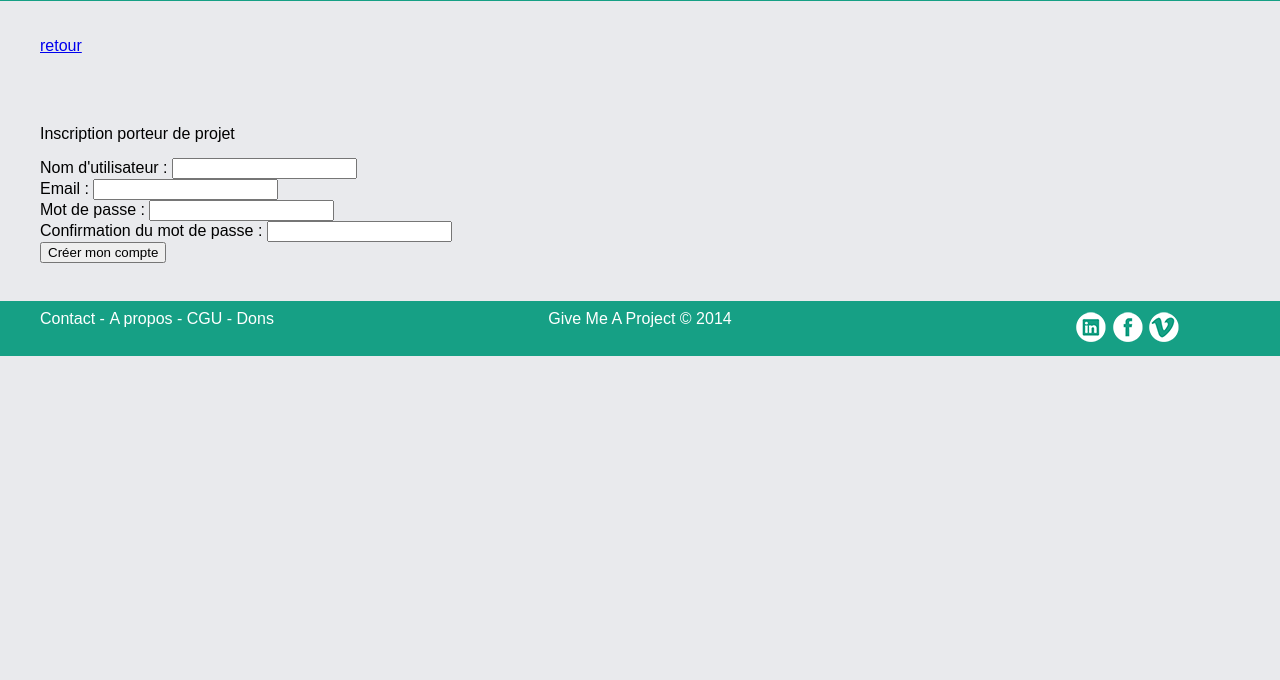
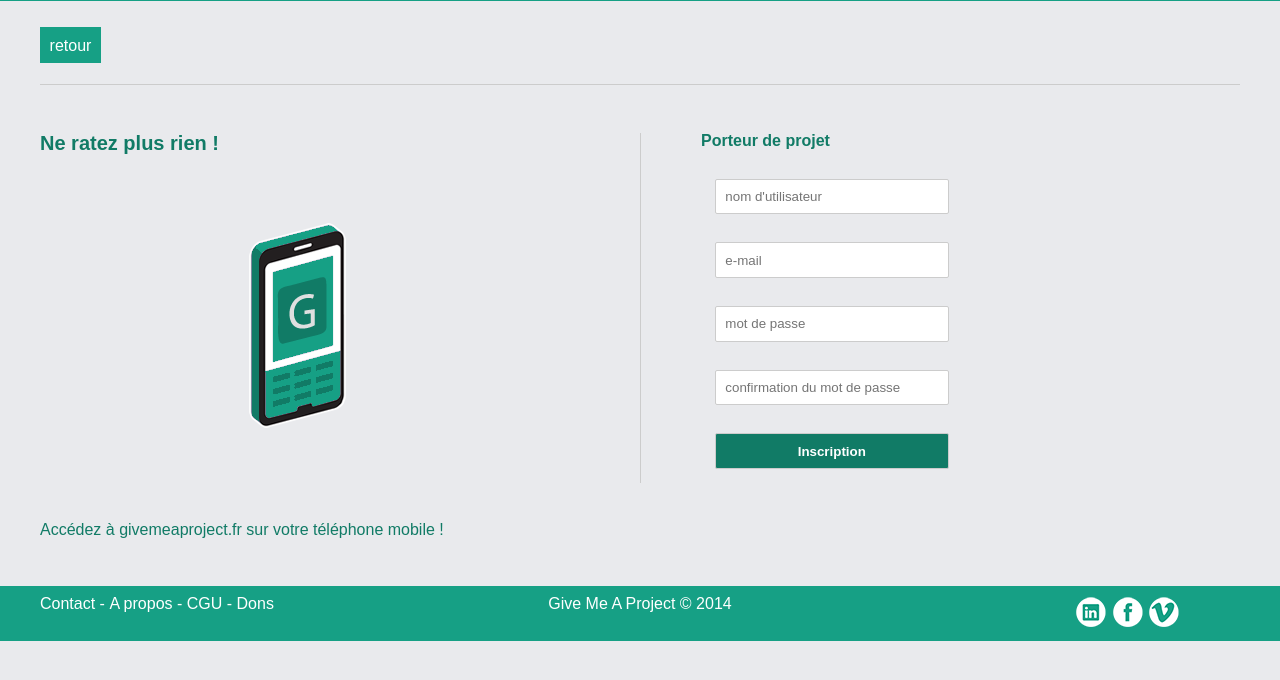
Before and after one commit to naregordon/givemeaproject, a PHP site: page /index.php?page=pp-inscription in a window 1280 px wide. Shown: the part 39-719 px from the top of the page. Run offline with PHP 8.4, Linux system fonts and the light colour scheme; some libraries are stand-ins or nearby versions.

Commit message:
inté inscription

```diff
--- /dev/null
+++ b/sources/css/inscription.css
@@ -0,0 +1,44 @@
+.inscription {
+	overflow: hidden;
+	margin: 4% auto;
+}
+
+.inscription .left{
+	width: 50%;
+	float: left;
+}
+
+.inscription .left img {
+	margin: 15% 0 15% 5%;
+}
+
+.inscription .left p {
+	float: left;
+}
+
+.inscription .right{
+	width: 44%;
+	float: left;
+	border-left: 1px solid #CCCCCC;
+	padding-left: 5%;
+}
+
+.inscription .right input {
+	padding: 2%;
+	margin: 3%;
+	width: 50%;
+	border-radius: 2px;
+	border:1px solid #CCCCCC;
+}
+
+.inscription .right input[type="submit"] {
+	background-color: #117B66;
+	transition-duration: 0.3s;
+	color: #fff;
+	font-weight: bolder;
+}
+
+.inscription .right input[type="submit"]:hover {
+	background-color: #16A085;
+	cursor: pointer;
+}
--- a/sources/css/style.css
+++ b/sources/css/style.css
@@ -381,6 +381,33 @@ footer .footer-wrap .col:last-child{
 	color: #FFF;
 }
 
+/* class supp */
+a.back {
+	background-color: #16A085;
+	padding: 0.8%;
+	text-decoration: none;
+	color:#fff;
+}
+
+.green-black {
+	color: #117B66;
+}
+
+.bold {
+	font-weight: bolder;
+}
+
+.font-s {
+	font-size: 12px;
+}
+
+.font-m {
+	font-size: 16px;
+}
+
+.font-l {
+	font-size: 20px;
+}
 /* -----------------QUERIES----------------- */
 
 @media screen and (max-width: 1200px) {
--- a/views/pp-inscription.phtml
+++ b/views/pp-inscription.phtml
@@ -1,12 +1,22 @@
-<a href="index.php">retour</a>
-<div class="content"><h1>Inscription porteur de projet</dev>
+<a href="index.php" class="back">retour</a>
+<hr>
+<div class="inscription">
+	<div class="left">
+		<img src="sources/images/phone_G.png" alt="phone">
+		<p class="bold green-black font-l">Ne ratez plus rien !</p>
+		<p class="green-black">
+		Accédez à givemeaproject.fr sur votre téléphone mobile !</p>
+</div>
+<div class="right">
+<p class="bold green-black">Porteur de projet</p>
 	<form method="POST" enctype="multipart/form-data" action="index.php?page=pp-inscription">
 		<?= $msgInscription ?><br>
-		<label for="username">Nom d'utilisateur : </label><input type="text" name="username" required><br>
-		<label for="email">Email : </label><input type="email" name="email" required><br>
-		<label for="password">Mot de passe : </label><input type="password" name="password" required><br>
-		<label for="confpass">Confirmation du mot de passe : </label><input type="password" name="confpass" required><br>
+		<input type="text" name="username" placeholder="nom d'utilisateur" required><br>
+		<input type="email" name="email" placeholder="e-mail" required><br>
+		<input type="password" name="password" placeholder="mot de passe" required>
+		<input type="password" name="confpass" placeholder="confirmation du mot de passe" required><br>
 		<!-- <input type="file" name="photo_pp_dev" accept="image/bmp,image/gif,image/png,image/jpeg,image/x-ms-bmp"> -->
-		<input type="submit" name="create" value="Créer mon compte">
-	</form>
+		<input type="submit" name="create" value="Inscription">
+</form>
 </div>
+</div>
--- a/views/skel.phtml
+++ b/views/skel.phtml
@@ -7,6 +7,7 @@
 	<script src="sources/js/menu-deroulant.js"></script>
 	<link rel="stylesheet" type="text/css" href="sources/css/reset.css">
 	<link rel="stylesheet" type="text/css" href="sources/css/style.css">
+	<link rel="stylesheet" type="text/css" href="sources/css/inscription.css">
 	<link href='http://fonts.googleapis.com/css?family=Lobster' rel='stylesheet' type='text/css'>
 	<link href="//maxcdn.bootstrapcdn.com/font-awesome/4.1.0/css/font-awesome.min.css" rel="stylesheet">
 	<link href='http://fonts.googleapis.com/css?family=Raleway' rel='stylesheet' type='text/css'>
```
Also changed, not shown: views/dev-inscription.phtml (+18 -7 lines), sources/images/phone_G.png (added).
